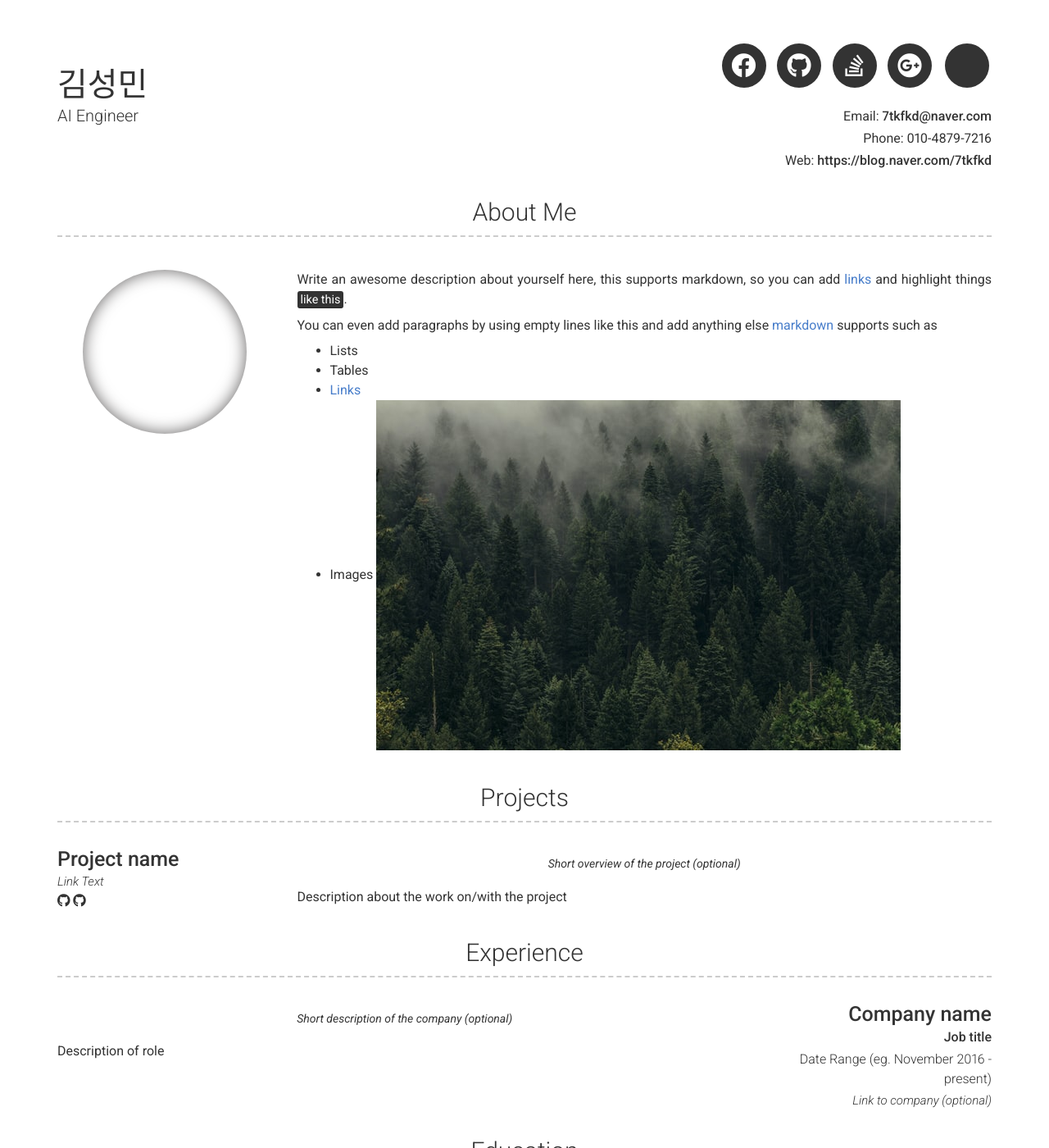
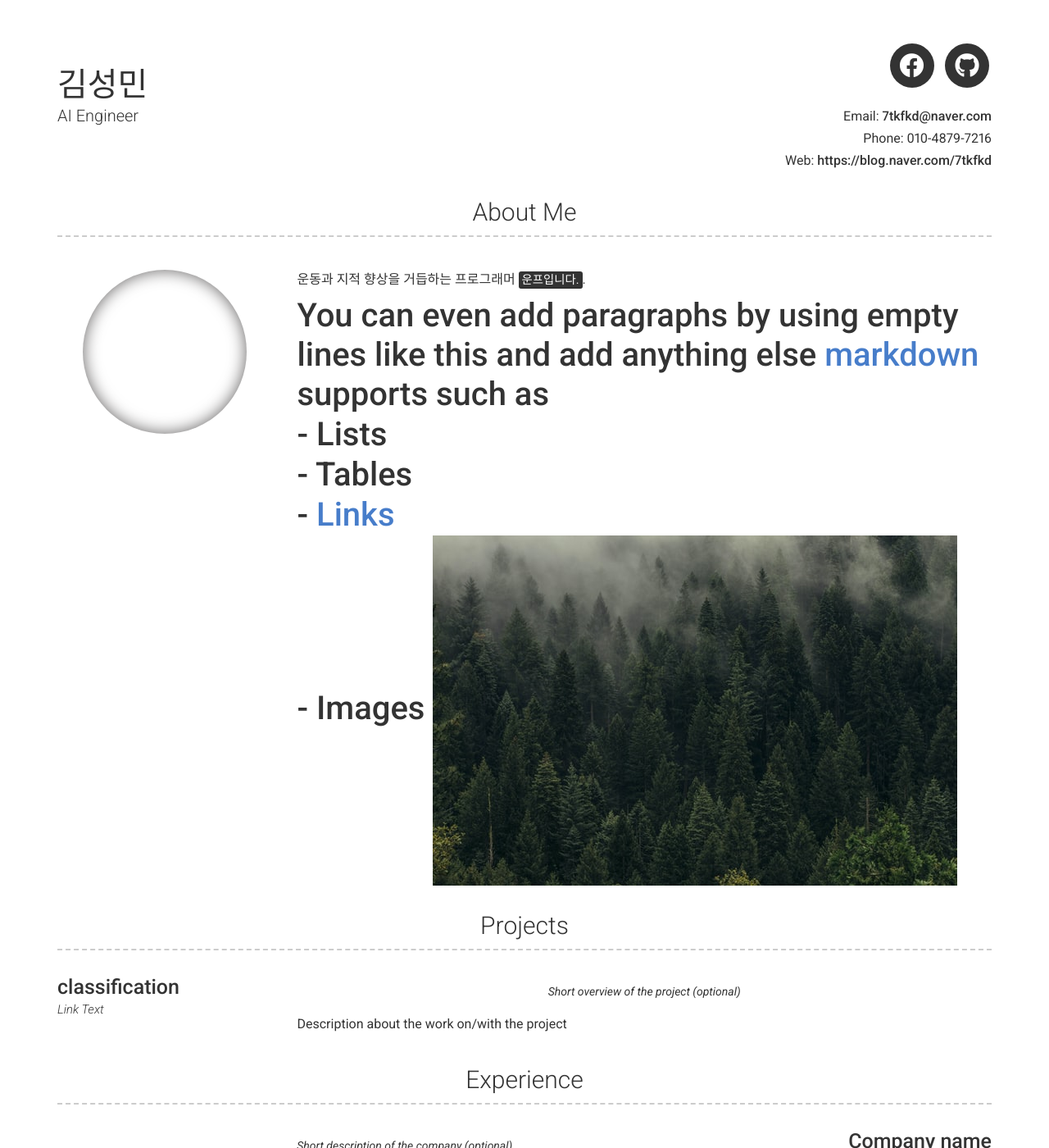
Before and after one commit to ksm0517/aboutMe, a Jekyll site: the page built from index.md, in a window 1280 px wide and 1400 px high. Shown: the whole window at 82% size. Built offline with Jekyll 4.4.1, drawn with Linux system fonts in a browser that asks for light colours; nearby versions of some CDN libraries.

Commit message:
add_profile_image

```diff
--- a/_config.yml
+++ b/_config.yml
@@ -20,15 +20,16 @@ darkmode: false
 
 # Social links
 github_username:  ksm0517
-stackoverflow_username: "00000001"
-facebook_username: jekyll
-googleplus_username: +jekyll
+# stackoverflow_username: "00000001"
+facebook_username: ksm0517
+# googleplus_username: +jekyll
 
 # Additional icon links
-additional_links:
-- title: Link name
-  icon: Font Awesome brand icon name (eg. fab fa-twitter) (https://fontawesome.com/icons?d=gallery&s=brands&m=free)
-  url: Link url (eg. https://google.com)
+# additional_links:
+# - title: Link name
+#   icon: Font Awesome brand icon name (eg. fab fa-twitter) (https://fontawesome.com/icons?d=gallery&s=brands&m=free)
+#   url: Link url (eg. https://google.com)
+
 # - title: another link
 #   icon: font awesome brand icon name (eg. fab fa-twitter) (https://fontawesome.com/icons?d=gallery&s=brands&m=free)
 #   url: Link url (eg. https://google.com)
@@ -41,31 +42,31 @@ additional_links:
 
 # About Section
 # about_title: About Me (Use this to override about section title)
-about_profile_image: https://ifh.cc/g/puHQTP.jpg (eg. images/profile.jpg)
+about_profile_image: images/profile.jpg (eg. images/profile.jpg)
 about_content: | # this will include new lines to allow paragraphs
-  Write an awesome description about yourself here, this supports markdown, so you can add [links](http://foobar.com) and highlight things <mark>like this</mark>.
+  운동과 지적 향상을 거듭하는 프로그래머 <mark>운프입니다.</mark>.
 
-  You can even add paragraphs by using empty lines like this and add anything else [markdown](https://www.markdownguide.org/getting-started#what-is-markdown) supports such as
-    - Lists
-    - Tables
-    - <a href="google.com">Links</a>
-    - Images ![alt text](/images/landscape-trees.jpg "Trees")
+  # You can even add paragraphs by using empty lines like this and add anything else [markdown](https://www.markdownguide.org/getting-started#what-is-markdown) supports such as
+  #   - Lists
+  #   - Tables
+  #   - <a href="google.com">Links</a>
+  #   - Images ![alt text](/images/landscape-trees.jpg "Trees")
 
 content:
   - title: Projects # Title for the section
     layout: list # Type of content section (list/text)
     content:
       - layout: left
-        title: Project name
-        link: Link to project (eg. sproogen.github.io/modern-resume-theme)(optional)
+        title: classification
+        link: https://github.com/boostcampaitech2/image-classification-level1-33 (eg. sproogen.github.io/modern-resume-theme)(optional)
         link_text: Link Text
-        additional_links:
-          - title:  Github page for project (eg. sproogen/modern-resume-theme)
-            icon: fab fa-github
-            url: Link to project (eg. sproogen.github.io/modern-resume-theme)(optional)
-          - title:  Github page for project (eg. sproogen/modern-resume-theme)
-            icon: fab fa-github
-            url: Link to project (eg. sproogen.github.io/modern-resume-theme)(optional)
+        # additional_links:
+        #   - title:  https://github.com/boostcampaitech2/image-classification-level1-33 (eg. sproogen/modern-resume-theme)
+        #     icon: fab fa-github
+        #     url: Link to project (eg. sproogen.github.io/modern-resume-theme)(optional)
+          # - title:  Github page for project (eg. sproogen/modern-resume-theme)
+          #   icon: fab fa-github
+          #   url: Link to project (eg. sproogen.github.io/modern-resume-theme)(optional)
         quote: >
           Short overview of the project (optional)
         description: | # this will include new lines to allow paragraphs
```
Also changed, not shown: images/profile.jpg (added).
